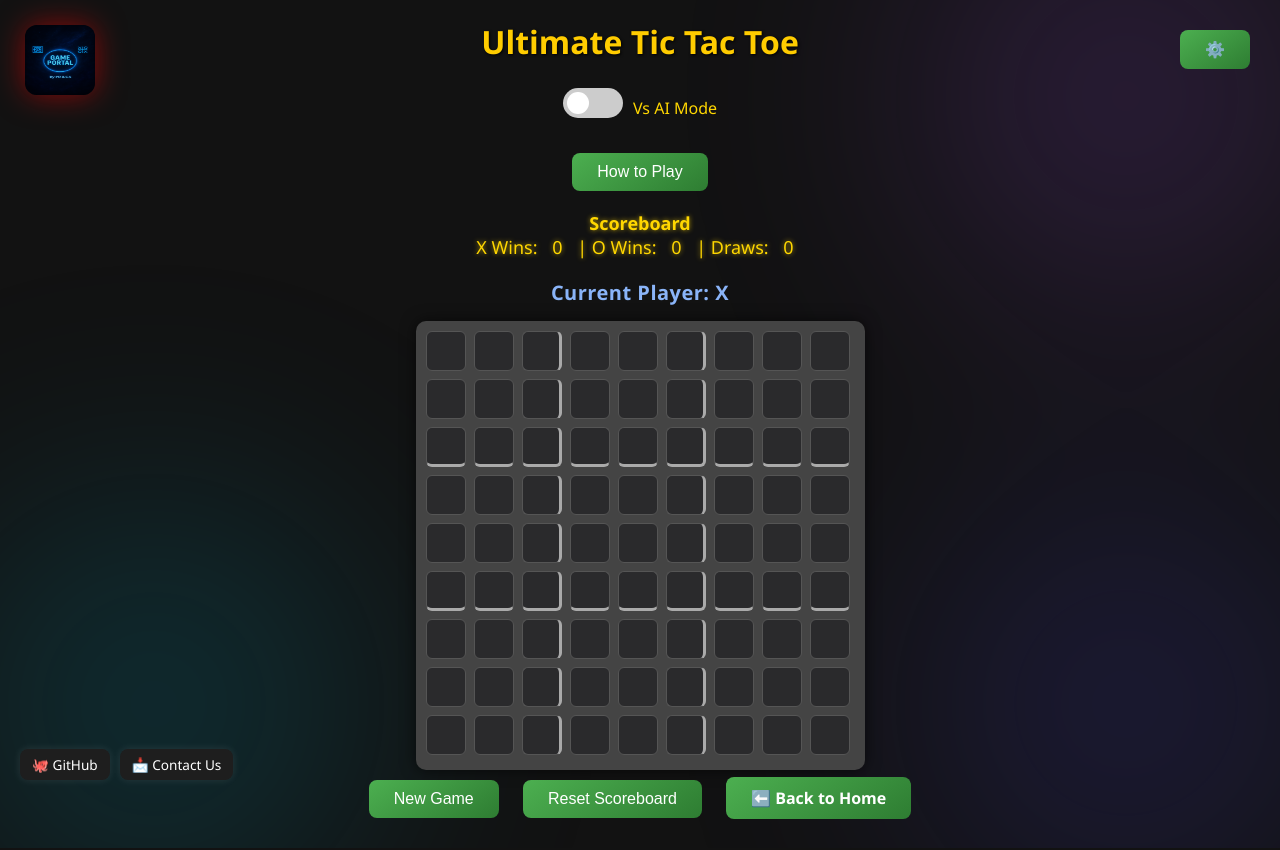
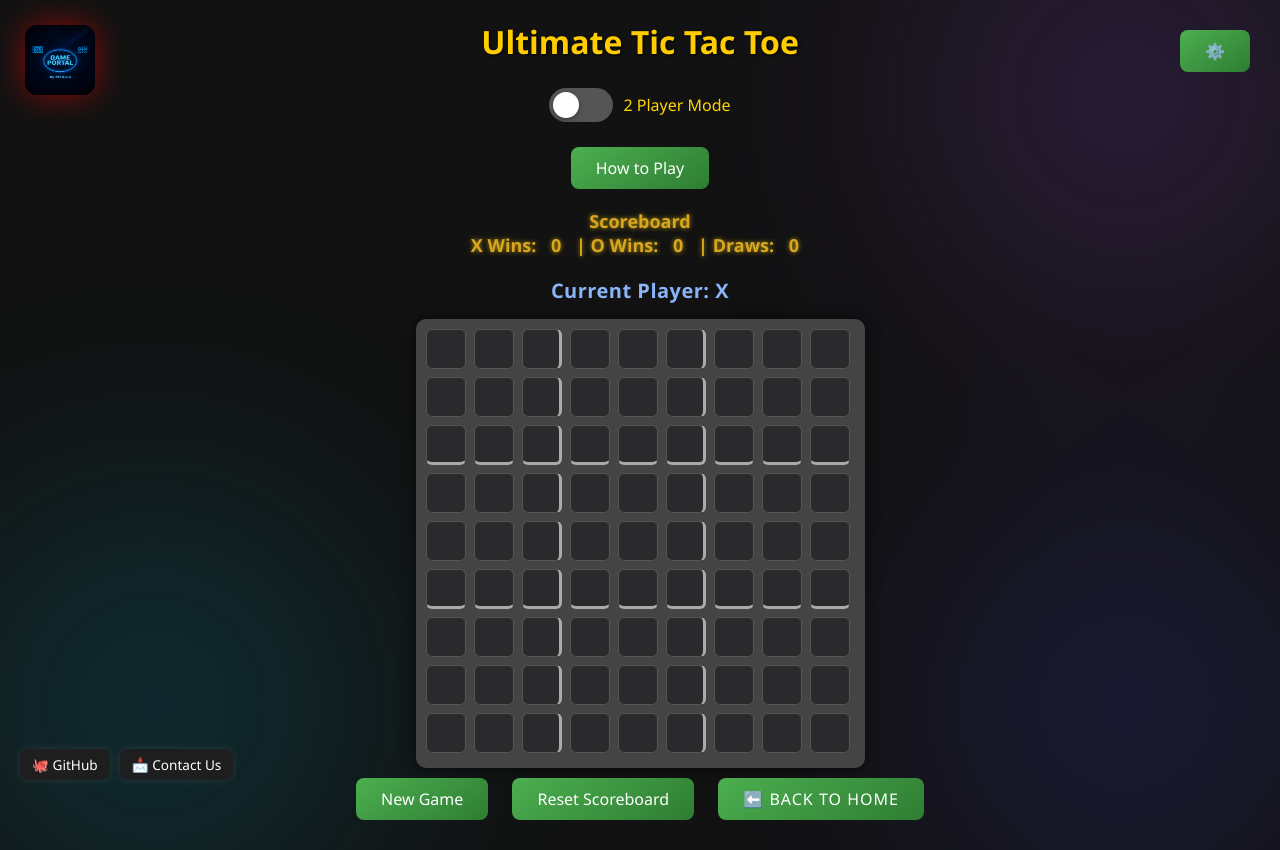
Before and after one commit to prathamranjan05/game-portal, a Flask app: page /tic-tac-toe in a window 1280 px wide. Run offline with Flask 3, Linux system fonts and the light colour scheme.

Commit message:
Enhanced UI: scoreboard color unified, light theme fix, modal fix, etc.

```diff
--- a/static/script.js
+++ b/static/script.js
@@ -15,16 +15,61 @@
 if (!localStorage.getItem("ttt-mode")) {
   localStorage.setItem("ttt-mode", "AI");
 }
+
+// ✅ Reflect saved mode in UI
 let isTwoPlayer = localStorage.getItem("ttt-mode") === "2P";
 modeToggle.checked = isTwoPlayer;
-modeLabel.textContent = isTwoPlayer ? "2 Player Mode" : "Vs AI Mode";
+modeLabel.textContent = "2 Player Mode";  // ✅ Always show this text
 
-// Handle toggle
+// ✅ Toggle Handler
 modeToggle.addEventListener("change", () => {
   isTwoPlayer = modeToggle.checked;
-  localStorage.setItem("ttt-mode", isTwoPlayer ? "2P" : "AI");
+  const newMode = isTwoPlayer ? "2P" : "AI";
+  localStorage.setItem("ttt-mode", newMode);
+  modeLabel.textContent = "2 Player Mode";  // ✅ Static label
   showToast(`Mode set to ${isTwoPlayer ? '2 Player' : 'Vs AI'}`);
+  resetGame();
 });
+
+// ✅ Reset game without full reload
+function resetGame() {
+  fetch("/ttt-reset", { method: "POST" })
+    .then(res => res.json())
+    .then(data => {
+      if (data.success) {
+        gameOver = false;
+        currentPlayer = "X";
+        firstMoveMade = false;
+        boardDiv.innerHTML = "";
+        setupBoard();
+        statusDiv.textContent = isTwoPlayer ? "Player X's turn" : "Your turn (X)";
+        modeToggle.disabled = false;
+        modeToggle.style.opacity = 1;
+        modeLabel.textContent = "2 Player Mode";  // ✅ Reapply static label
+      }
+    });
+}
+
+// ✅ Create board cells dynamically
+function setupBoard() {
+  for (let r = 0; r < 9; r++) {
+    for (let c = 0; c < 9; c++) {
+      const cell = document.createElement('div');
+      cell.classList.add('cell');
+      cell.dataset.row = r;
+      cell.dataset.col = c;
+      if ((c + 1) % 3 === 0 && c !== 8) cell.classList.add('mini-border-right');
+      if ((r + 1) % 3 === 0 && r !== 8) cell.classList.add('mini-border-bottom');
+      cell.addEventListener('click', () => {
+        if (cell.classList.contains('x') || cell.classList.contains('o') || cell.classList.contains('locked') || gameOver) return;
+        if (!isTwoPlayer && currentPlayer !== "X") return;
+        makeMove(r, c);
+      });
+      boardDiv.appendChild(cell);
+    }
+  }
+}
+setupBoard();
 
 // Instruction modal
 const instructionsModal = document.getElementById('instructions-modal');
@@ -44,24 +89,6 @@
 }
 updateScoreboard();
 
-// Render board
-for (let r = 0; r < 9; r++) {
-  for (let c = 0; c < 9; c++) {
-    const cell = document.createElement('div');
-    cell.classList.add('cell');
-    cell.dataset.row = r;
-    cell.dataset.col = c;
-    if ((c + 1) % 3 === 0 && c !== 8) cell.classList.add('mini-border-right');
-    if ((r + 1) % 3 === 0 && r !== 8) cell.classList.add('mini-border-bottom');
-    cell.addEventListener('click', () => {
-      if (cell.classList.contains('x') || cell.classList.contains('o') || cell.classList.contains('locked') || gameOver) return;
-      if (!isTwoPlayer && currentPlayer !== "X") return;
-      makeMove(r, c);
-    });
-    boardDiv.appendChild(cell);
-  }
-}
-
 // Lock toggle after first move
 function lockToggle() {
   modeToggle.disabled = true;
@@ -75,7 +102,7 @@
   setTimeout(() => { toast.style.display = "none"; }, 2000);
 }
 
-// Game reset
+// Reset buttons
 resetBtn.onclick = () => {
   fetch("/ttt-reset", { method: "POST" })
     .then(res => res.json())
--- a/static/style(m).css
+++ b/static/style(m).css
@@ -206,7 +206,7 @@
     pointer-events: none;
     position: fixed !important;
 }
-/* 🔮 Glowing Animated Background */
+/*  Glowing Animated Background */
 body::before {
     content: "";
     position: fixed;
@@ -301,10 +301,28 @@
 }
 /* Light theme fix for scoreboard text */
 body.light-theme #scoreboard {
-    color: #333;
+    color: #95ff00;
     text-shadow: none;
 }
 
 body.light-theme #scoreboard li {
     border-bottom: 1px solid #ccc;
 }
+body.light-theme .right-panel {
+  background-color: #ffffff !important;
+  color: #111 !important;
+  box-shadow: 0 0 15px rgba(0, 0, 0, 0.1) !important;
+}
+
+/* Optional: Adjust borders for better visibil/-pity in light mode */
+body.light-theme #scoreboard li {
+  border-bottom: 1px solid #ddd;
+}
+
+body.light-theme #timer {
+  color: #1a73e8; /* A readable blue shade on white */
+}
+body.light-theme button {
+  background: linear-gradient(145deg, #4CAF50, #2e7d32);
+  color: white;
+}
--- a/static/style.css
+++ b/static/style.css
@@ -139,10 +140,11 @@
 }
 
 /* Buttons */
-button, .btn, .btn-outline {
+button, .btn, .btn-outline, .back-btn {
     margin: 10px;
     padding: 10px 25px;
     font-size: 16px;
+    font-family: 'Segoe UI', Tahoma, Geneva, Verdana, sans-serif;
     border-radius: 8px;
     cursor: pointer;
     transition: all 0.3s ease;
@@ -152,7 +154,8 @@
 #restart-btn,
 #reset-scoreboard-btn,
 #open-instructions-btn,
-.btn {
+.btn,
+.back-btn {
     background: linear-gradient(145deg, #4CAF50, #2e7d32);
     color: white;
     border: none;
@@ -223,13 +227,24 @@
     color: white;
 }
 
+/* Toggle container with emoji labels */
+#mode-toggle-container {
+    display: flex;
+    justify-content: center;
+    align-items: center;
+    gap: 10px;
+    margin-bottom: 15px;
+    font-size: 16px;
+    color: #ffd700;
+    position: relative;
+}
+
 /* Toggle switch */
 .switch {
     position: relative;
     display: inline-block;
-    width: 60px;
-    height: 30px;
-    margin-bottom: 10px;
+    width: 64px;
+    height: 34px;
 }
 
 .switch input {
@@ -241,44 +256,34 @@
 .slider {
     position: absolute;
     cursor: pointer;
-    background-color: #ccc;
-    transition: 0.4s;
-    border-radius: 30px;
+    background-color: #555;
+    transition: background-color 0.4s ease;
+    border-radius: 34px;
     top: 0;
     left: 0;
     right: 0;
     bottom: 0;
 }
 
-.slider:before {
+.slider::before {
+    content: "";
     position: absolute;
-    content: "";
-    height: 22px;
-    width: 22px;
+    height: 26px;
+    width: 26px;
     left: 4px;
     bottom: 4px;
     background-color: white;
-    transition: 0.4s;
+    transition: transform 0.4s ease;
     border-radius: 50%;
+    box-shadow: 0 2px 5px rgba(0,0,0,0.3);
 }
 
 input:checked + .slider {
-    background-color: #4CAF50;
+    background-color: #00c853;
 }
 
-input:checked + .slider:before {
+input:checked + .slider::before {
     transform: translateX(30px);
-}
-
-/* Toggle container */
-#mode-toggle-container {
-    display: flex;
-    justify-content: center;
-    align-items: center;
-    gap: 10px;
-    margin-bottom: 15px;
-    font-size: 16px;
-    color: #ffd700;
 }
 
 /* Confetti canvas fix */
@@ -382,3 +398,28 @@
     50% { background-position: 100% 100%, 0% 100%, 100% 0%; }
     100% { background-position: 0% 0%, 100% 0%, 0% 100%; }
 }
+
+/* Game over board highlight */
+#game-board.game-over {
+  animation: boardGlowPulse 1.5s ease-in-out infinite alternate;
+  box-shadow: 0 0 30px rgba(255, 215, 0, 0.4);
+  border: 3px solid #ffd700;
+  border-radius: 12px;
+}
+
+@keyframes boardGlowPulse {
+  0% {
+    box-shadow: 0 0 20px rgba(255, 215, 0, 0.3);
+    border-color: #ffd700;
+  }
+  100% {
+    box-shadow: 0 0 40px rgba(255, 215, 0, 0.6);
+    border-color: #ffea00;
+  }
+}
+/* Force gold color on entire scoreboard — labels and values */
+#scoreboard,
+#scoreboard span {
+  color: #daa520 !important; /* goldenrod */
+  font-weight: bold;
+}
--- a/static/styled.css
+++ b/static/styled.css
@@ -113,11 +195,12 @@
 
 .btn,
 .btn-outline {
-  padding: 10px 20px;
-  border-radius: 8px;
-  font-weight: 600;
-  font-size: 1rem;
-  text-decoration: none;
+  font-family: 'Press Start 2P', cursive;
+  font-size: 0.75rem;
+  letter-spacing: 1px;
+  padding: 12px 20px;
+  border-radius: 6px;
+  text-transform: uppercase;
   transition: all 0.3s ease;
   cursor: pointer;
 }
--- a/templates/base.html
+++ b/templates/base.html
@@ -103,7 +103,7 @@
     }
   </style>
 </head>
-<body class="{% if request.path == '/' %}portal-bg{% endif %}" data-home="{{ 'true' if request.path == '/' else 'false' }}">
+<body class="dark-theme {% if request.path == '/' %}portal-bg{% endif %}" data-home="{{ 'true' if request.path == '/' else 'false' }}">
 
   <!-- Portal icon -->
   <a href="/" title="Back to Home">
@@ -159,15 +159,15 @@
     const isHomePage = document.body.dataset.home === "true";
 
     document.addEventListener('DOMContentLoaded', () => {
+      const savedTheme = localStorage.getItem("theme") || "dark";
       const volume = parseFloat(localStorage.getItem("volume") || "0.5");
-      const theme = localStorage.getItem("theme") || "dark";
 
       if (clickSound) clickSound.volume = volume;
       if (bgMusic) bgMusic.volume = volume;
       if (volumeSlider) volumeSlider.value = volume;
 
-      applyTheme(theme);
-      updateThemeIcon(theme);
+      applyTheme(savedTheme);
+      updateThemeIcon(savedTheme);
 
       document.querySelectorAll('button, .btn, .btn-outline').forEach(button => {
         button.addEventListener('click', () => {
@@ -187,7 +187,8 @@
 
       if (themeToggle) {
         themeToggle.addEventListener('click', () => {
-          const newTheme = (localStorage.getItem("theme") || "dark") === "dark" ? "light" : "dark";
+          const current = localStorage.getItem("theme") || "dark";
+          const newTheme = current === "dark" ? "light" : "dark";
           localStorage.setItem("theme", newTheme);
           applyTheme(newTheme);
           updateThemeIcon(newTheme);
@@ -234,13 +235,14 @@
     document.getElementById("open-settings").onclick = () => {
       document.getElementById("settings-modal").style.display = "block";
     };
+
     function closeSettings() {
       document.getElementById("settings-modal").style.display = "none";
     }
 
     function applyTheme(theme) {
-      document.body.classList.remove("dark", "light");
-      document.body.classList.add(theme);
+      document.body.classList.remove("light-theme", "dark-theme");
+      document.body.classList.add(theme + "-theme");
     }
 
     function updateThemeIcon(theme) {
--- a/templates/ultimate_ttt.html
+++ b/templates/ultimate_ttt.html
@@ -77,17 +77,5 @@
 
 {% block scripts %}
 <script src="{{ url_for('static', filename='script.js') }}"></script>
-<script>
-  // Modal logic
-  const instructionsModal = document.getElementById('instructions-modal');
-  document.getElementById('open-instructions-btn').onclick = () => instructionsModal.style.display = 'flex';
-  document.getElementById('close-instructions-btn').onclick = () => instructionsModal.style.display = 'none';
-  window.addEventListener('click', (e) => {
-    if (e.target === instructionsModal) instructionsModal.style.display = 'none';
-  });
 
-  // Game Over Modal close logic
-  const gameOverModal = document.getElementById('ttt-modal');
-  document.getElementById('ttt-close').onclick = () => gameOverModal.style.display = 'none';
-</script>
 {% endblock %}
```
Also changed, not shown: other parts of static/style.css (+26 -13 lines), other parts of static/styled.css (+118 -11 lines), scoreboard.json (line endings or trailing spaces). Lines whose indentation alone changed are shown as unchanged.
